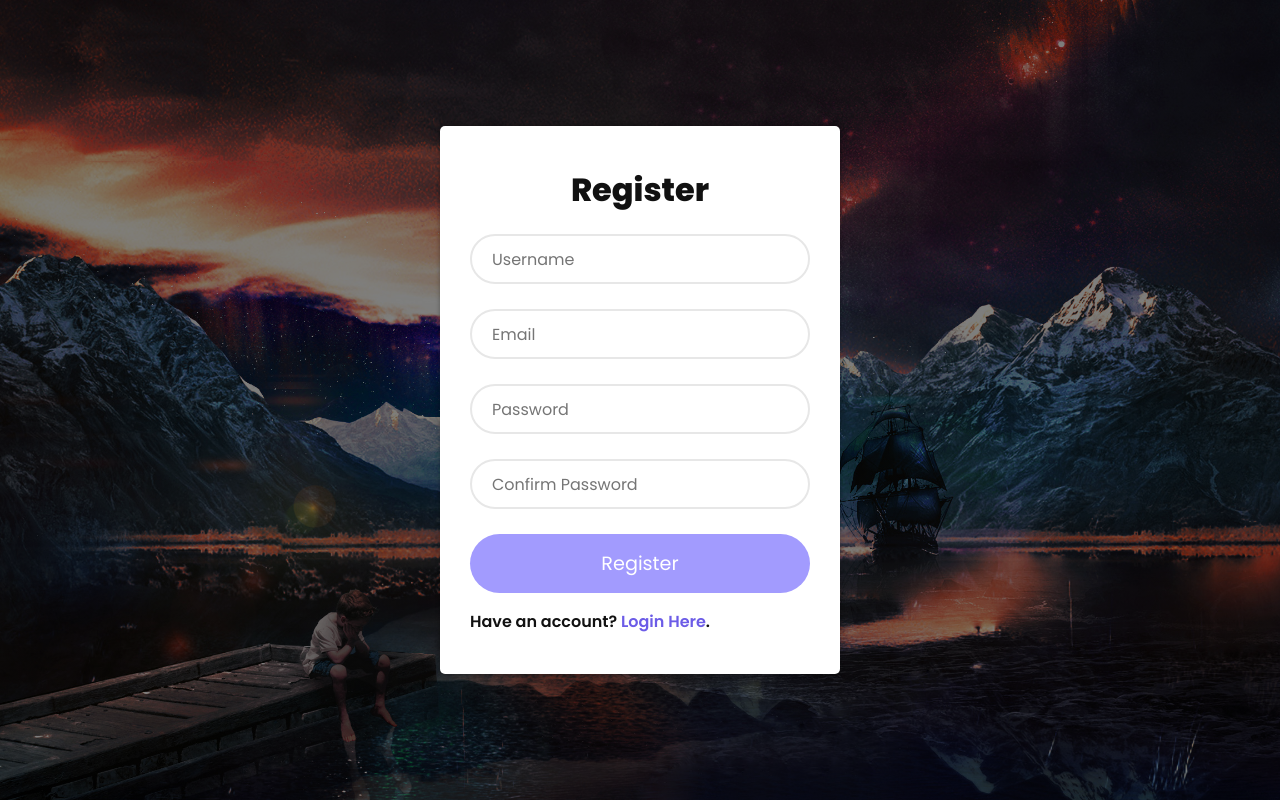
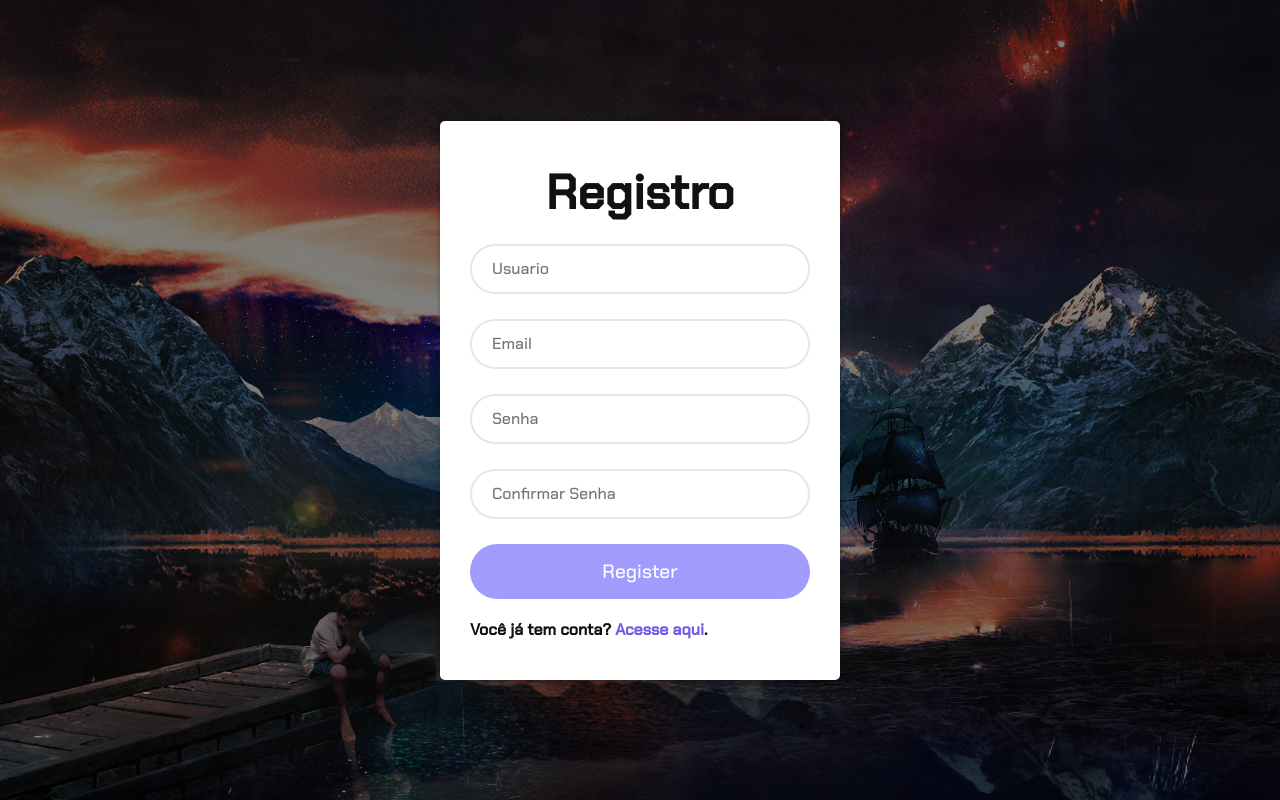
Before and after one commit to KauannGuimaraes/projeto-integrado-2-semestre, a PHP site: page /register.php in a window 1280 px wide. Run offline with PHP 8.4, Linux system fonts and the light colour scheme; data that the repository does not hold is empty.

Commit message:
Fontes do texto alteradas

```diff
--- a/Login System/index.php
+++ b/Login System/index.php
@@ -37,17 +37,17 @@ if (isset($_POST['submit'])) {
 
 	<link rel="stylesheet" type="text/css" href="style.css">
 
-	<title>Login Form - Pure Coding</title>
+	<title>Login Área</title>
 </head>
 <body>
 	<div class="container">
 		<form action="" method="POST" class="login-email">
-			<p class="login-text" style="font-size: 2rem; font-weight: 800;">Login</p>
+			<p class="login-text" style="font-size: 3rem; font-weight: 800;">Login</p>
 			<div class="input-group">
 				<input type="email" placeholder="Email" name="email" value="<?php echo $email; ?>" required>
 			</div>
 			<div class="input-group">
-				<input type="password" placeholder="Password" name="password" value="<?php echo $_POST['password']; ?>" required>
+				<input type="password" placeholder="Senha" name="password" value="<?php echo $_POST['password']; ?>" required>
 			</div>
 			<div class="input-group">
 				<button name="submit" class="btn">Login</button>
--- a/Login System/register.php
+++ b/Login System/register.php
@@ -53,28 +53,28 @@ if (isset($_POST['submit'])) {
 
 	<link rel="stylesheet" type="text/css" href="style.css">
 
-	<title>Register Form - Pure Coding</title>
+	<title>Registro Área</title>
 </head>
 <body>
 	<div class="container">
 		<form action="" method="POST" class="login-email">
-            <p class="login-text" style="font-size: 2rem; font-weight: 800;">Register</p>
+            <p class="login-text" style="font-size: 3rem; font-weight: 800;">Registro</p>
 			<div class="input-group">
-				<input type="text" placeholder="Username" name="username" value="<?php echo $username; ?>" required>
+				<input type="text" placeholder="Usuario" name="username" value="<?php echo $username; ?>" required>
 			</div>
 			<div class="input-group">
 				<input type="email" placeholder="Email" name="email" value="<?php echo $email; ?>" required>
 			</div>
 			<div class="input-group">
-				<input type="password" placeholder="Password" name="password" value="<?php echo $_POST['password']; ?>" required>
+				<input type="password" placeholder="Senha" name="password" value="<?php echo $_POST['password']; ?>" required>
             </div>
             <div class="input-group">
-				<input type="password" placeholder="Confirm Password" name="cpassword" value="<?php echo $_POST['cpassword']; ?>" required>
+				<input type="password" placeholder="Confirmar Senha" name="cpassword" value="<?php echo $_POST['cpassword']; ?>" required>
 			</div>
 			<div class="input-group">
 				<button name="submit" class="btn">Register</button>
 			</div>
-			<p class="login-register-text">Have an account? <a href="index.php">Login Here</a>.</p>
+			<p class="login-register-text">Você já tem conta? <a href="index.php">Acesse aqui</a>.</p>
 		</form>
 	</div>
 </body>
--- a/Login System/style.css
+++ b/Login System/style.css
@@ -1,10 +1,10 @@
-@import url('https://fonts.googleapis.com/css2?family=Poppins:ital,wght@0,100;0,200;0,300;0,400;0,500;0,600;0,700;0,800;0,900;1,100;1,200;1,300;1,400;1,500;1,600;1,700;1,800;1,900&display=swap');
+@import url('https://fonts.googleapis.com/css2?family=Chakra+Petch:wght@500&display=swap');
 
 * {
     margin: 0;
     padding: 0;
     box-sizing: border-box;
-    font-family: 'Poppins', sans-serif;
+    font-family: 'Chakra Petch', sans-serif;
 }
 
 body {
```
